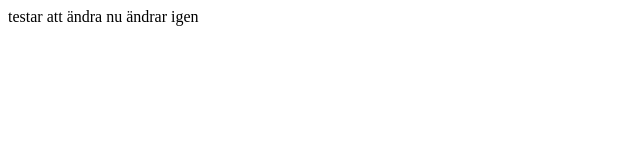
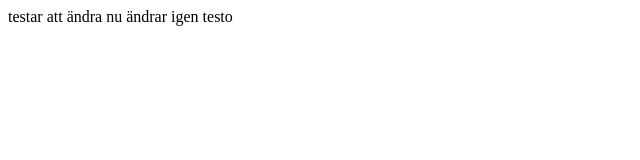
Before and after one commit to pepptter/html-css, a plain HTML site: page index.html in a window 1280 px wide. Shown: the full height of the page, 0-640 px from the left. Drawn offline with Linux system fonts and the light colour scheme.

Commit message:
test igen

```diff
--- a/index.html
+++ b/index.html
@@ -8,5 +8,6 @@
 <body>
     testar att ändra nu
     ändrar igen
+    testo
 </body>
 </html>
```
